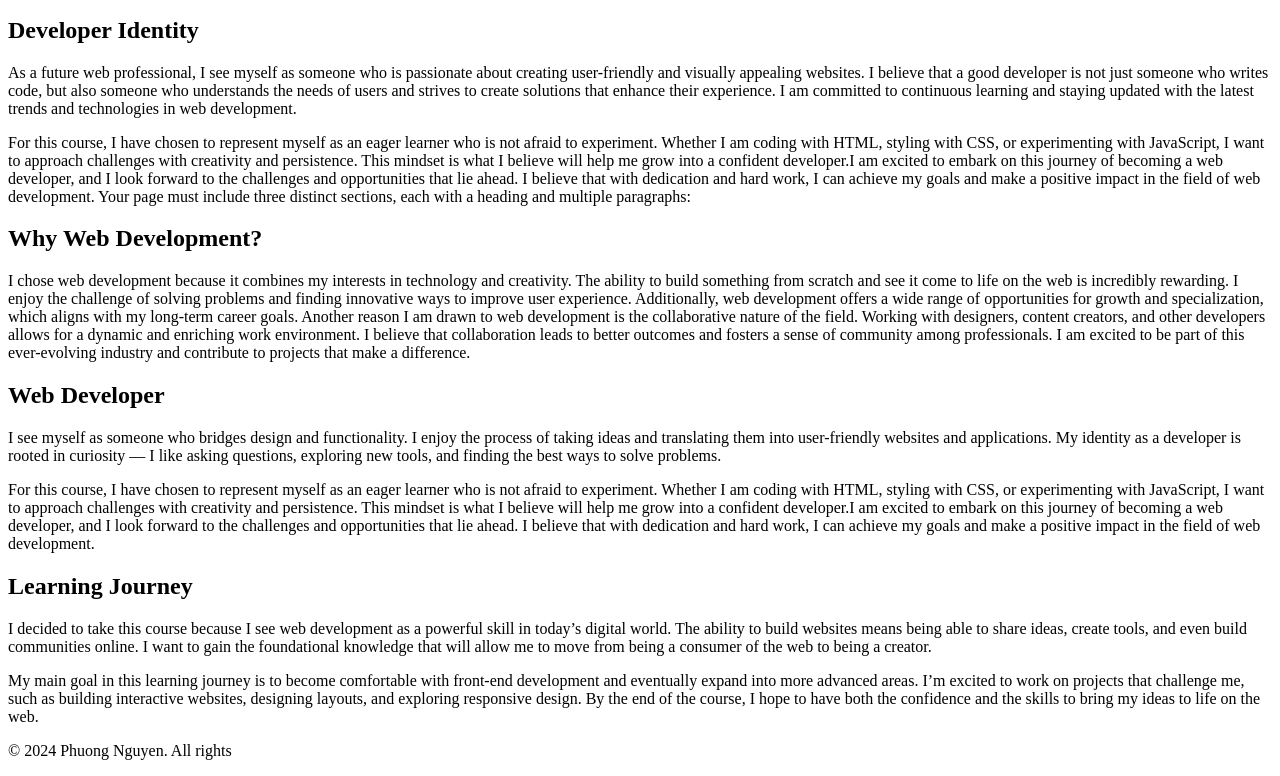
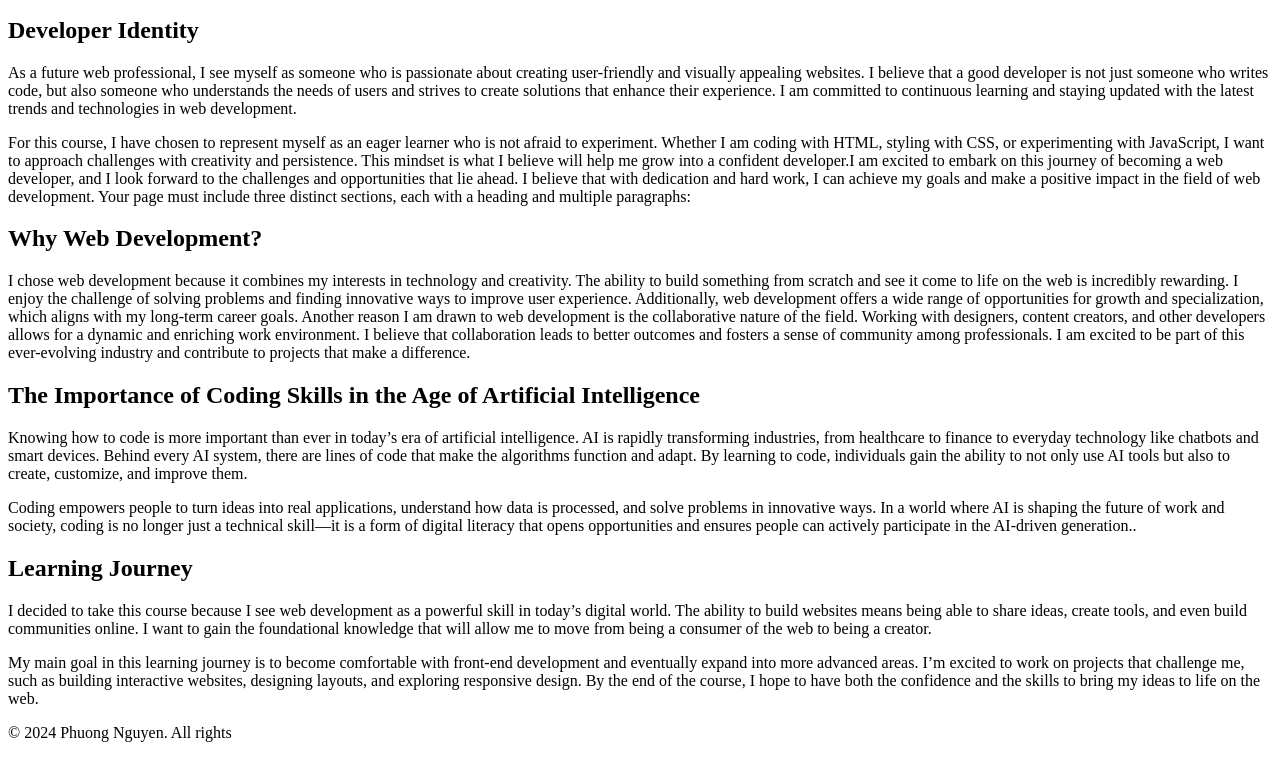
Before and after one commit to phuongcodes2025-sys/webtools, a plain HTML site: page index.html in a window 1280 px wide. Shown: the part 704-1480 px from the top of the page. Drawn offline with Linux system fonts and the light colour scheme.

Commit message:
revise content

```diff
--- a/index.html
+++ b/index.html
@@ -83,20 +83,17 @@
             difference.</p>
     </section>
     <section>
-        <h2> Web Developer </h2>
+        <h2> The Importance of Coding Skills in the Age of Artificial Intelligence </h2>
         <p>
-            I see myself as someone who bridges design and functionality.
-            I enjoy the process of taking ideas and translating them into user-friendly websites and applications.
-            My identity as a developer is rooted in curiosity — I like asking questions, exploring new tools, and
-            finding the best ways to solve problems.
+            Knowing how to code is more important than ever in today’s era of artificial intelligence. AI is rapidly
+            transforming industries, from healthcare to finance to everyday technology like chatbots and smart devices.
+            Behind every AI system, there are lines of code that make the algorithms function and adapt. By learning to
+            code, individuals gain the ability to not only use AI tools but also to create, customize, and improve them.
         </p>
-        <p>For this course, I have chosen to represent myself as an eager learner who is not afraid to experiment.
-            Whether I am coding with HTML, styling with CSS, or experimenting with JavaScript, I want to approach
-            challenges with creativity and persistence.
-            This mindset is what I believe will help me grow into a confident developer.I am excited to embark on this
-            journey of becoming a web developer, and I look forward to the challenges and opportunities that lie ahead.
-            I believe that with dedication and hard work, I can achieve my goals and make a positive impact in the field
-            of web development.</p>
+        <p>Coding empowers people to turn ideas into real applications, understand how data is processed, and solve
+            problems in innovative ways. In a world where AI is shaping the future of work and society, coding is no
+            longer just a technical skill—it is a form of digital literacy that opens opportunities and ensures people
+            can actively participate in the AI-driven generation..</p>
     </section>
     <section>
         <h2>Learning Journey</h2>
```
